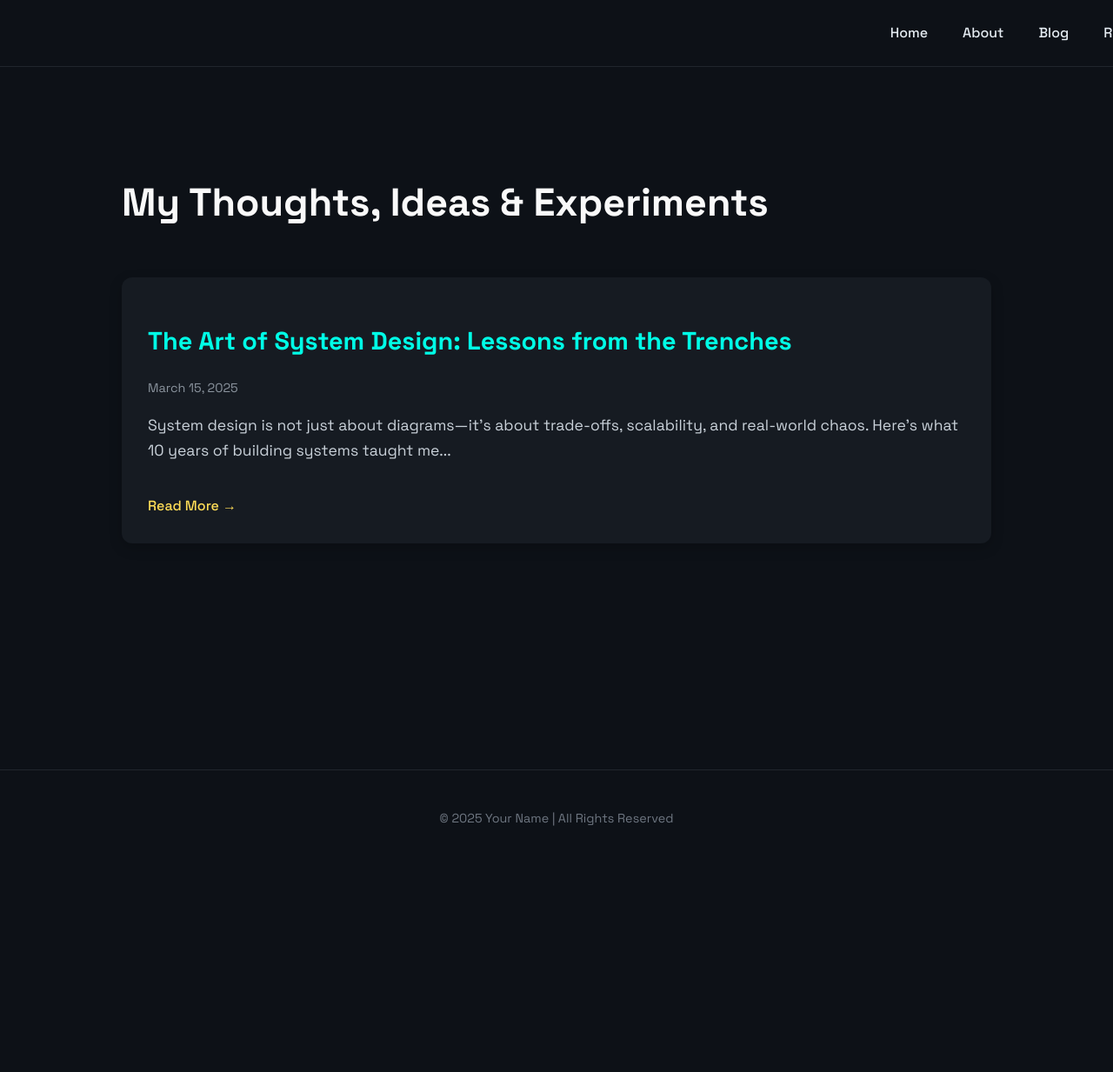
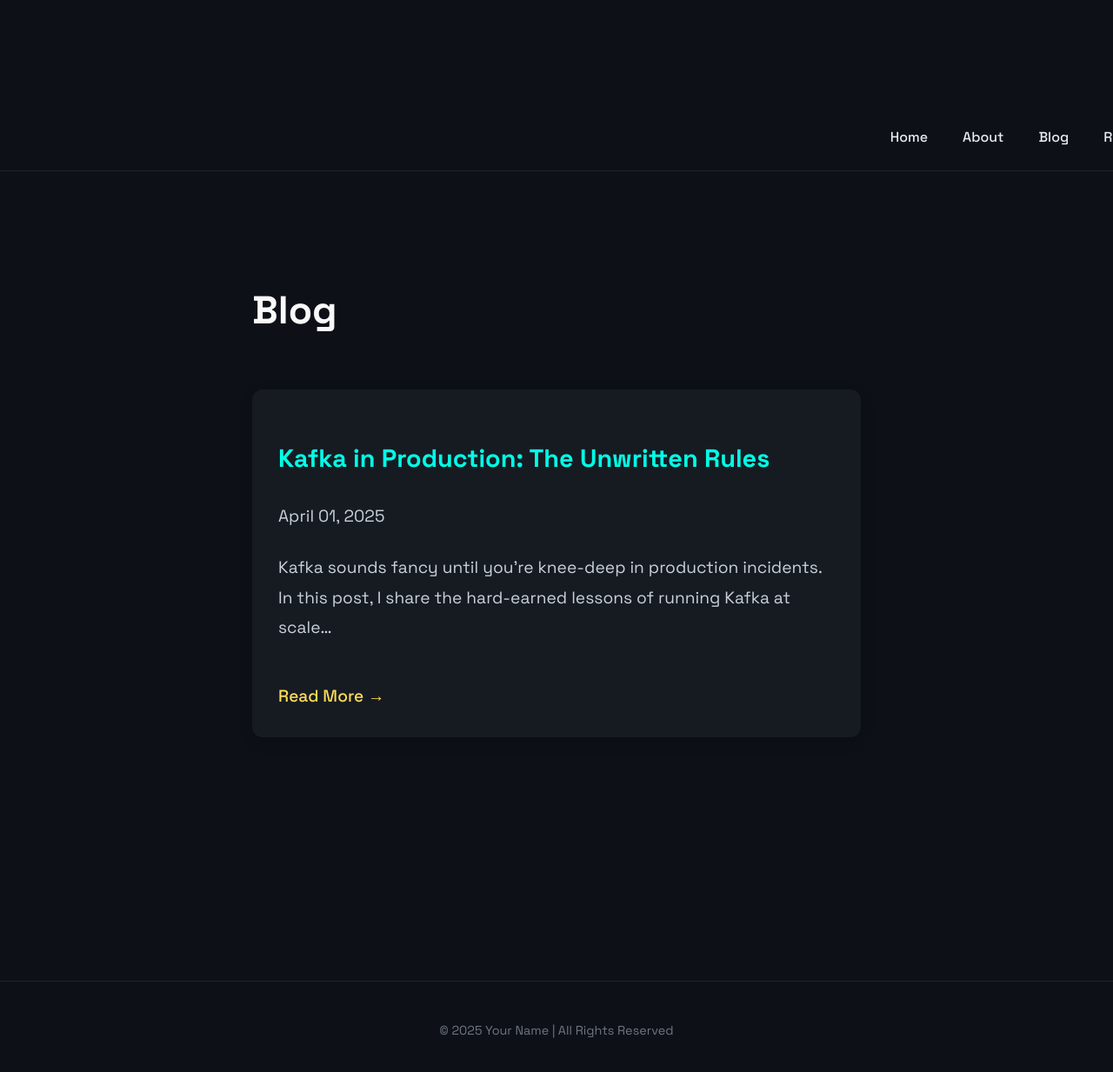
Before and after one commit to KanavRajFarishta/kanavrajfarishta.github.io, a Jekyll site: the page built from blog.html, in a window 1280 px wide and 1241 px high. Shown: the top 1233 px of the window at 87% size. Built offline with Jekyll 4.4.1, drawn with Linux system fonts in a browser that asks for light colours.

Commit message:
blog Changes
blog Changes

```diff
--- a/about.html
+++ b/about.html
@@ -14,7 +14,7 @@
         <li><a href="index.html">Home</a></li>
         <li><a href="about.html">About</a></li>
         <li><a href="blog.html">Blog</a></li>
-        <li><a href="resume.pdf" download>Resume</a></li>
+        <!-- <li><a href="resume.pdf" download>Resume</a></li> -->
       </ul>
     </nav>
   </header>
--- a/blog.html
+++ b/blog.html
@@ -1,51 +1,19 @@
-<!DOCTYPE html>
-<html lang="en">
+---
+layout: default
+title: Blog
+---
 
-<head>
-  <meta charset="UTF-8">
-  <meta name="viewport" content="width=device-width, initial-scale=1.0">
-  <title>Blog - Your Name</title>
-  <link rel="stylesheet" href="styles.css">
-</head>
+<section class="blog-section">
+  <h1>Blog</h1>
 
-<body>
-  <!-- Navigation -->
-  <header>
-    <nav>
-      <ul>
-        <li><a href="index.html">Home</a></li>
-        <li><a href="about.html">About</a></li>
-        <li><a href="blog.html">Blog</a></li>
-        <li><a href="resume.pdf" download>Resume</a></li>
-      </ul>
-    </nav>
-  </header>
-
-  <main>
-    <section class="blog-section fade-up">
-      <h1>My Thoughts, Ideas & Experiments</h1>
-
-      <!-- Blog Cards -->
-      <div class="blog-container">
-
-        <!-- Blog Card Example -->
-        <div class="blog-card">
-          <h2><a href="blogs/blog1.html">The Art of System Design: Lessons from the Trenches</a></h2>
-          <p class="blog-date">March 15, 2025</p>
-          <p class="blog-snippet">
-            System design is not just about diagrams—it's about trade-offs, scalability, and real-world chaos. Here's what 10 years of building systems taught me...
-          </p>
-          <a href="blogs/blog1.html" class="read-more">Read More →</a>
-        </div>
-
-        <!-- Add more blog-card blocks below for new posts -->
+  <div class="blog-container">
+    {% for post in site.posts %}
+      <div class="blog-card">
+        <h2><a href="{{ post.url }}">{{ post.title }}</a></h2>
+        <p class="blog-date">{{ post.date | date: "%B %d, %Y" }}</p>
+        <p class="blog-snippet">{{ post.excerpt }}</p>
+        <a href="{{ post.url }}" class="read-more">Read More →</a>
       </div>
-    </section>
-  </main>
-
-  <footer>
-    <p>&copy; 2025 Your Name | All Rights Reserved</p>
-  </footer>
-</body>
-
-</html>
+    {% endfor %}
+  </div>
+</section>
--- a/index.html
+++ b/index.html
@@ -17,7 +17,7 @@
                 <li><a href="index.html">Home</a></li>
                 <li><a href="about.html">About</a></li>
                 <li><a href="blog.html">Blog</a></li>
-                <li><a href="resume.pdf" download>Resume</a></li>
+                <!-- <li><a href="resume.pdf" download>Resume</a></li> -->
             </ul>
         </nav>
     </header>
@@ -33,7 +33,7 @@
 
             <div class="hero-actions">
                 <a href="about.html" class="cta-button">Know Me Better</a>
-                <a href="resume.pdf" class="cta-button" download>Download Resume</a>
+                <a href="resources/Kanav_Raj_Farishta_Resume_PDF.pdf" class="cta-button" download>Download Resume</a>
             </div>
 
             <blockquote class="hero-quote">
```
Also changed, not shown: other parts of about.html (+1 -1 lines), 2 other files.
